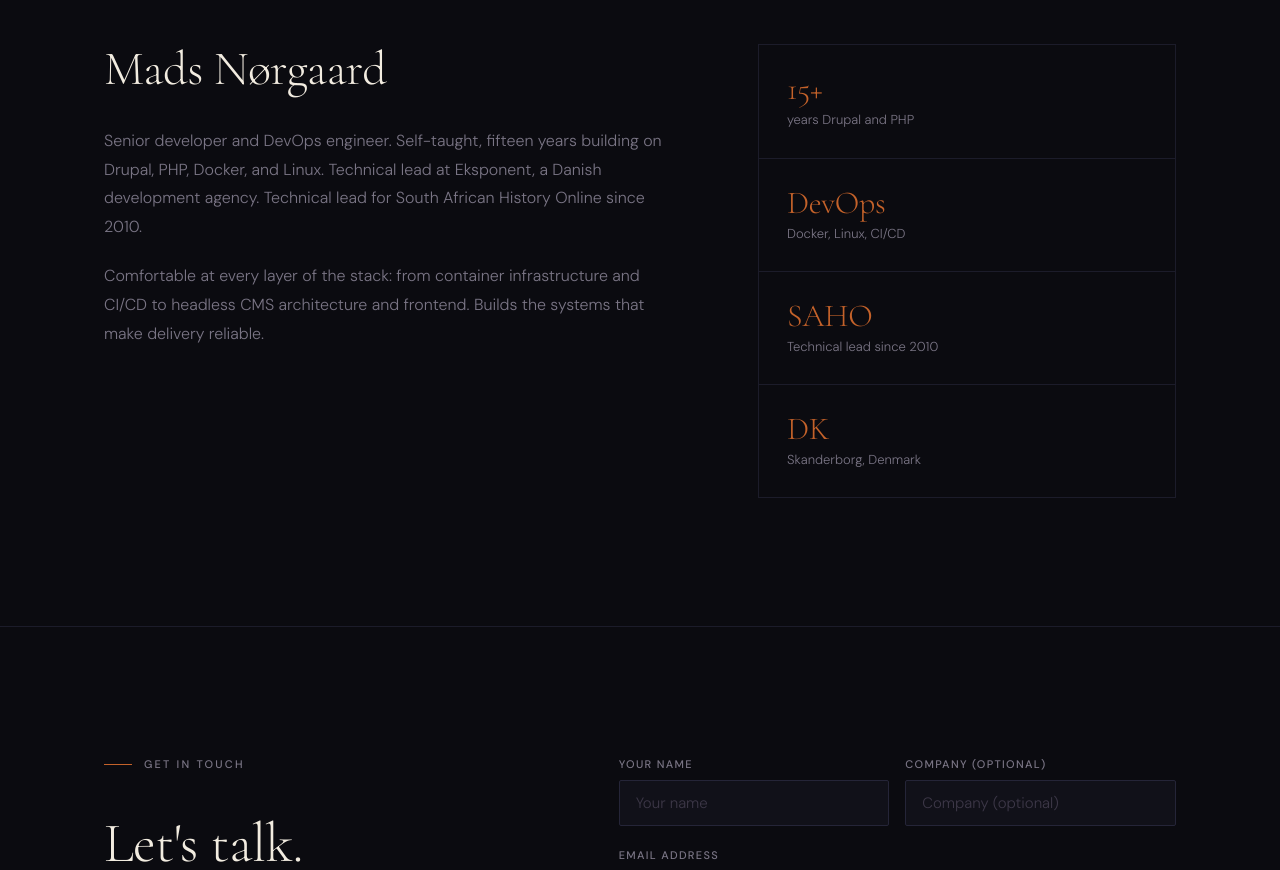
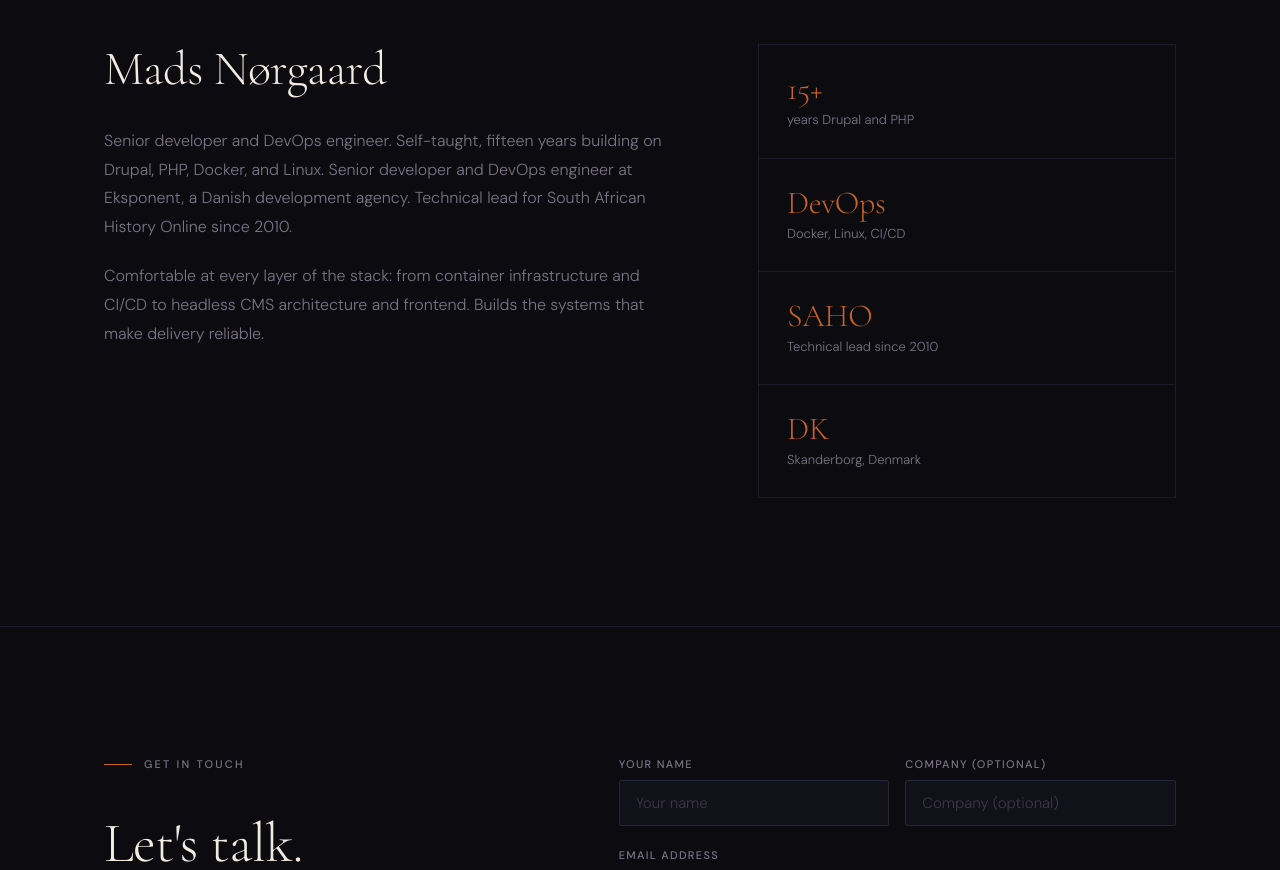
Before and after one commit to madsnorgaard/fenixnordic.solutions, a Nuxt app in the folder frontend/: page / in a window 1280 px wide. Shown: the part 3360-4230 px from the top of the page. Built offline with nearby package versions, Linux system fonts and the light colour scheme.

Commit message:
Fix role title at Eksponent: senior developer and DevOps engineer

```diff
--- a/frontend/i18n/da.ts
+++ b/frontend/i18n/da.ts
@@ -75,7 +75,7 @@ export const da = {
     mads: {
       heading: 'Mads Nørgaard',
       paragraphs: [
-        'Senior udvikler og DevOps-ingeniør. Selvlært, femten år med Drupal, PHP, Docker og Linux. Teknisk lead hos Eksponent, et dansk udviklingsbureau. Teknisk lead for South African History Online siden 2010.',
+        'Senior udvikler og DevOps-ingeniør. Selvlært, femten år med Drupal, PHP, Docker og Linux. Senior udvikler og DevOps-ingeniør hos Eksponent, et dansk udviklingsbureau. Teknisk lead for South African History Online siden 2010.',
         'Hjemme i alle lag af stacken: fra containerinfrastruktur og CI/CD til headless CMS-arkitektur og frontend. Bygger de systemer, der gør levering pålidelig.',
       ],
       stats: [
--- a/frontend/i18n/en.ts
+++ b/frontend/i18n/en.ts
@@ -75,7 +75,7 @@ export const en = {
     mads: {
       heading: 'Mads Nørgaard',
       paragraphs: [
-        'Senior developer and DevOps engineer. Self-taught, fifteen years building on Drupal, PHP, Docker, and Linux. Technical lead at Eksponent, a Danish development agency. Technical lead for South African History Online since 2010.',
+        'Senior developer and DevOps engineer. Self-taught, fifteen years building on Drupal, PHP, Docker, and Linux. Senior developer and DevOps engineer at Eksponent, a Danish development agency. Technical lead for South African History Online since 2010.',
         'Comfortable at every layer of the stack: from container infrastructure and CI/CD to headless CMS architecture and frontend. Builds the systems that make delivery reliable.',
       ],
       stats: [
```
